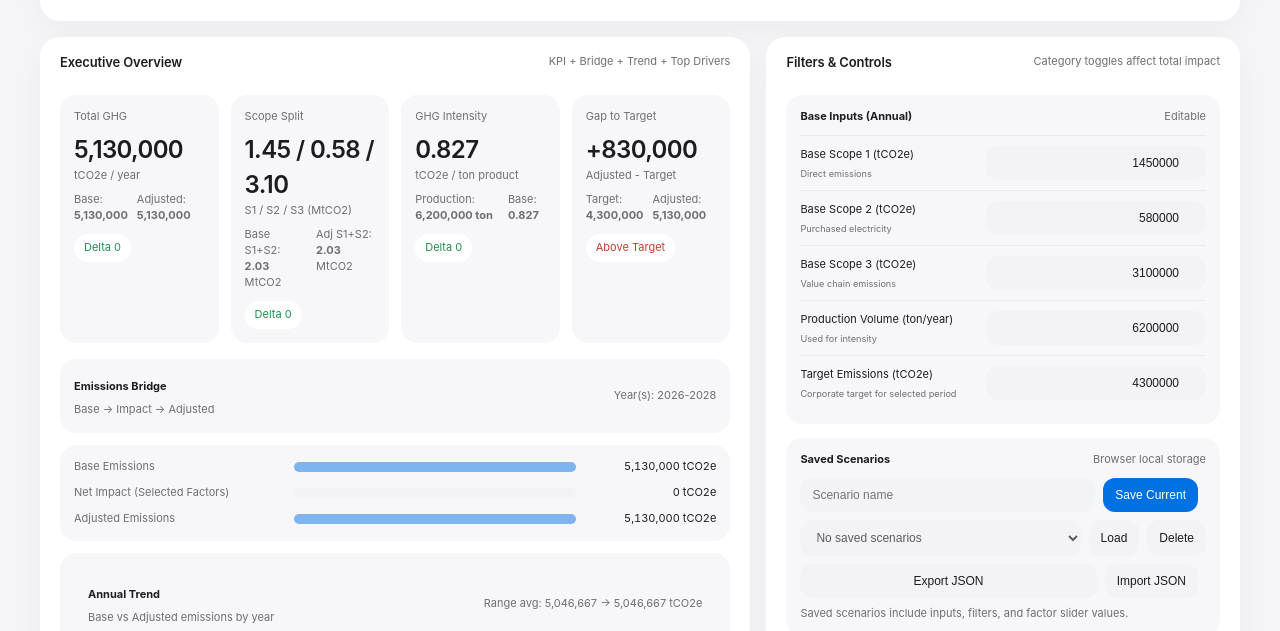
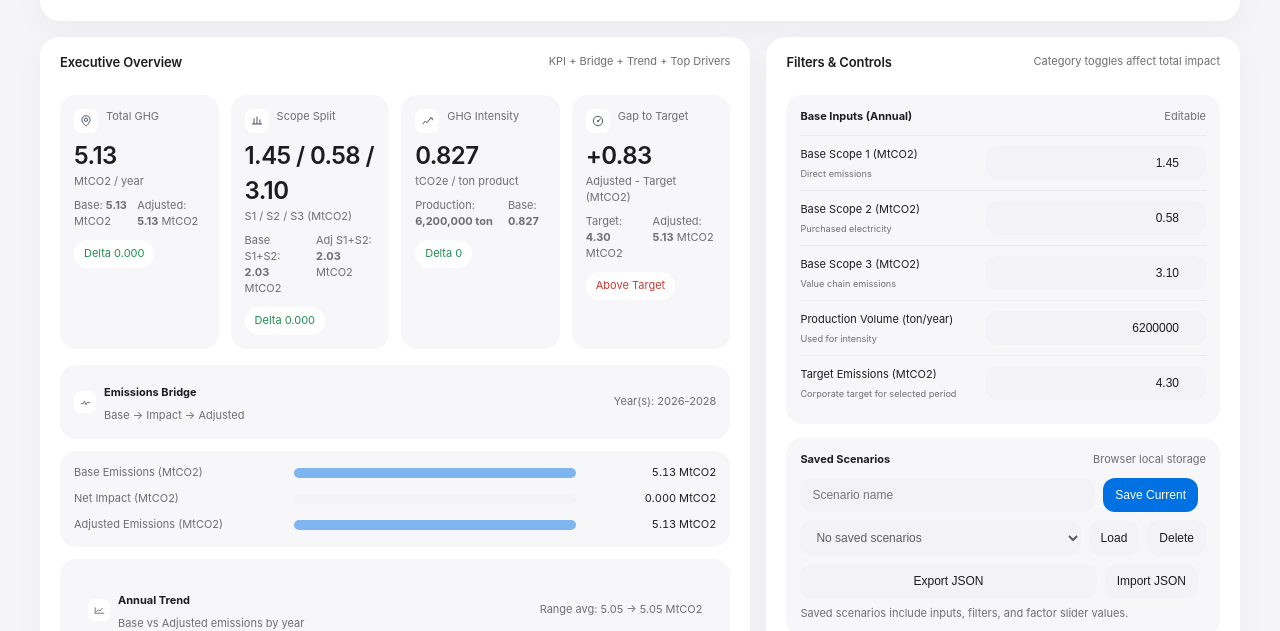
Before and after one commit to jakkawalp-maker/IRPC-SD-Dashboard, a plain HTML site: page index.html in a window 1280 px wide. Shown: the part 183-814 px from the top of the page. Drawn offline with Linux system fonts and the light colour scheme.

Commit message:
Update GHG dashboard: phase 1.1 + scope display in MtCO2

```diff
--- a/app.js
+++ b/app.js
@@ -5,7 +5,10 @@ const el = (id) => document.getElementById(id);
 const fmt = (n) => Math.round(n).toString().replace(/\B(?=(\d{3})+(?!\d))/g, ",");
 const sign = (n) => (n > 0 ? "+" : "") + fmt(n);
 const fmt2 = (n) => (Number.isFinite(n) ? n.toFixed(3) : "0.000");
-const fmtMt = (n) => (Number.isFinite(n) ? (n / 1000000).toFixed(2) : "0.00");
+const tonsToMt = (n) => n / 1000000;
+const mtToTons = (n) => n * 1000000;
+const fmtMt = (n, digits = 2) => (Number.isFinite(n) ? tonsToMt(n).toFixed(digits) : (0).toFixed(digits));
+const signMt = (n, digits = 2) => (n > 0 ? "+" : "") + fmtMt(n, digits);
 
 const state = {
   years: [],
@@ -172,11 +175,11 @@ function rebuildYearsPreserveSelection() {
 }
 
 function setBaseInputs(baseInputs) {
-  refs.inS1.value = baseInputs.s1 ?? 1450000;
-  refs.inS2.value = baseInputs.s2 ?? 580000;
-  refs.inS3.value = baseInputs.s3 ?? 3100000;
+  refs.inS1.value = fmtMt(baseInputs.s1 ?? 1450000, 2);
+  refs.inS2.value = fmtMt(baseInputs.s2 ?? 580000, 2);
+  refs.inS3.value = fmtMt(baseInputs.s3 ?? 3100000, 2);
   refs.inProd.value = baseInputs.production ?? 6200000;
-  refs.inTarget.value = baseInputs.target ?? 4300000;
+  refs.inTarget.value = fmtMt(baseInputs.target ?? 4300000, 2);
 }
 
 function buildSliders() {
@@ -199,11 +202,11 @@ function buildSliders() {
     const pill = document.createElement("div");
     pill.className = "pill";
     pill.id = `v_${f.id}`;
-    pill.textContent = `${sign(f.value)} tCO2e`;
+    pill.textContent = `${signMt(f.value, 3)} MtCO2`;
 
     r.addEventListener("input", () => {
       f.value = Number(r.value);
-      pill.textContent = `${sign(f.value)} tCO2e`;
+      pill.textContent = `${signMt(f.value, 3)} MtCO2`;
       recalc();
     });
 
@@ -273,7 +276,7 @@ function applyPreset(key) {
     const slider = el(`s_${f.id}`);
     const pill = el(`v_${f.id}`);
     if (slider) slider.value = f.value;
-    if (pill) pill.textContent = `${sign(f.value)} tCO2e`;
+    if (pill) pill.textContent = `${signMt(f.value, 3)} MtCO2`;
   });
   recalc();
 }
@@ -285,7 +288,7 @@ function applySample() {
     const s = el(`s_${f.id}`);
     const p = el(`v_${f.id}`);
     if (s) s.value = f.value;
-    if (p) p.textContent = `${sign(f.value)} tCO2e`;
+    if (p) p.textContent = `${signMt(f.value, 3)} MtCO2`;
   });
   recalc();
 }
@@ -314,8 +317,8 @@ function getFilteredFactors() {
   return arr;
 }
 
-function paintDelta(node, d, lowerIsBetter) {
-  node.textContent = `Delta ${sign(d)}`;
+function paintDelta(node, d, lowerIsBetter, formatter = sign) {
+  node.textContent = `Delta ${formatter(d)}`;
   node.classList.remove("good", "bad");
   const isGood = lowerIsBetter ? d <= 0 : d >= 0;
   node.classList.add(isGood ? "good" : "bad");
@@ -337,11 +340,11 @@ function recalc() {
     refs.hintLeft.textContent = "Filter/search/sort sensitivity exploration";
   }
 
-  const s1 = Number(refs.inS1.value || 0);
-  const s2 = Number(refs.inS2.value || 0);
-  const s3 = Number(refs.inS3.value || 0);
+  const s1 = mtToTons(Number(refs.inS1.value || 0));
+  const s2 = mtToTons(Number(refs.inS2.value || 0));
+  const s3 = mtToTons(Number(refs.inS3.value || 0));
   const prod = Math.max(Number(refs.inProd.value || 1), 1);
-  const target = Number(refs.inTarget.value || 0);
+  const target = mtToTons(Number(refs.inTarget.value || 0));
 
   const baseTotal = s1 + s2 + s3;
   const selected = getFilteredFactors();
@@ -358,24 +361,24 @@ function recalc() {
   const adjIntensity = adjTotal / prod;
   const gap = adjTotal - target;
 
-  refs.kpiTotal.textContent = fmt(adjTotal);
-  refs.baseTotal.textContent = fmt(baseTotal);
-  refs.adjTotal.textContent = fmt(adjTotal);
-  paintDelta(refs.dTotal, adjTotal - baseTotal, true);
+  refs.kpiTotal.textContent = fmtMt(adjTotal);
+  refs.baseTotal.textContent = fmtMt(baseTotal);
+  refs.adjTotal.textContent = fmtMt(adjTotal);
+  paintDelta(refs.dTotal, adjTotal - baseTotal, true, (n) => signMt(n, 3));
 
   refs.kpiSplit.textContent = `${fmtMt(adjS1)} / ${fmtMt(adjS2)} / ${fmtMt(adjS3)}`;
   refs.base12.textContent = fmtMt(s1 + s2);
   refs.adj12.textContent = fmtMt(adjS1 + adjS2);
-  paintDelta(refs.d12, adjS1 + adjS2 - (s1 + s2), true);
+  paintDelta(refs.d12, adjS1 + adjS2 - (s1 + s2), true, (n) => signMt(n, 3));
 
   refs.kpiInt.textContent = fmt2(adjIntensity);
   refs.outProd.textContent = `${fmt(prod)} ton`;
   refs.baseInt.textContent = fmt2(baseIntensity);
   paintDelta(refs.dInt, adjIntensity - baseIntensity, true);
 
-  refs.kpiGap.textContent = sign(gap);
-  refs.targetV.textContent = fmt(target);
-  refs.adjV.textContent = fmt(adjTotal);
+  refs.kpiGap.textContent = signMt(gap);
+  refs.targetV.textContent = fmtMt(target);
+  refs.adjV.textContent = fmtMt(adjTotal);
   refs.dGap.textContent = gap <= 0 ? "On/Below Target" : "Above Target";
   refs.dGap.classList.remove("good", "bad");
   refs.dGap.classList.add(gap <= 0 ? "good" : "bad");
@@ -386,9 +389,9 @@ function recalc() {
   refs.wfAdj.style.width = `${Math.min(100, (Math.abs(adjTotal) / maxAbs) * 100)}%`;
   refs.wfImpact.classList.toggle("neg", impact > 0);
 
-  refs.wfBaseVal.textContent = `${fmt(baseTotal)} tCO2e`;
-  refs.wfImpactVal.textContent = `${sign(impact)} tCO2e`;
-  refs.wfAdjVal.textContent = `${fmt(adjTotal)} tCO2e`;
+  refs.wfBaseVal.textContent = `${fmtMt(baseTotal)} MtCO2`;
+  refs.wfImpactVal.textContent = `${signMt(impact, 3)} MtCO2`;
+  refs.wfAdjVal.textContent = `${fmtMt(adjTotal)} MtCO2`;
 
   renderDrivers(selected);
   renderTrend(baseTotal, impact);
@@ -409,7 +412,7 @@ function renderDrivers(selectedFactors) {
     left.innerHTML = `<div class='name'>${f.name}</div><div class='meta'>${f.group.toUpperCase()} • ${f.hint}</div>`;
     const badge = document.createElement("div");
     badge.className = `impact ${f.value <= 0 ? "good" : "bad"}`;
-    badge.textContent = `${sign(f.value)} tCO2e`;
+    badge.textContent = `${signMt(f.value, 3)} MtCO2`;
     row.appendChild(left);
     row.appendChild(badge);
     refs.drivers.appendChild(row);
@@ -457,7 +460,7 @@ function renderTrend(currentBase, currentImpact) {
     const value = minV + ((yTicks - idx) / yTicks) * range;
     const y = yForValue(value);
     return `<line class="trend-grid" x1="${padLeft}" y1="${y}" x2="${width - padRight}" y2="${y}" />
-      <text class="trend-label" x="6" y="${y + 4}">${fmt(value / 1000)}k</text>`;
+      <text class="trend-label" x="6" y="${y + 4}">${fmtMt(value, 1)} Mt</text>`;
   }).join("\n");
 
   const xLabels = trend.map((d, i) => {
@@ -483,7 +486,7 @@ function renderTrend(currentBase, currentImpact) {
   if (selected.length > 0) {
     const avgBase = selected.reduce((s, d) => s + d.base, 0) / selected.length;
     const avgAdj = selected.reduce((s, d) => s + d.adjusted, 0) / selected.length;
-    refs.trendSummary.textContent = `Range avg: ${fmt(avgBase)} -> ${fmt(avgAdj)} tCO2e`;
+    refs.trendSummary.textContent = `Range avg: ${fmtMt(avgBase)} -> ${fmtMt(avgAdj)} MtCO2`;
   } else {
     refs.trendSummary.textContent = "-";
   }
@@ -520,14 +523,24 @@ function scenarioSnapshot() {
   };
 }
 
+function normalizeMtInputFromSnapshot(value) {
+  const n = Number(value);
+  if (!Number.isFinite(n)) return null;
+  return Math.abs(n) > 1000 ? tonsToMt(n) : n;
+}
+
 function applySnapshot(snapshot) {
   if (!snapshot) return;
 
-  refs.inS1.value = snapshot.inputs?.s1 ?? refs.inS1.value;
-  refs.inS2.value = snapshot.inputs?.s2 ?? refs.inS2.value;
-  refs.inS3.value = snapshot.inputs?.s3 ?? refs.inS3.value;
+  const s1 = normalizeMtInputFromSnapshot(snapshot.inputs?.s1);
+  const s2 = normalizeMtInputFromSnapshot(snapshot.inputs?.s2);
+  const s3 = normalizeMtInputFromSnapshot(snapshot.inputs?.s3);
+  const target = normalizeMtInputFromSnapshot(snapshot.inputs?.target);
+  if (s1 !== null) refs.inS1.value = s1;
+  if (s2 !== null) refs.inS2.value = s2;
+  if (s3 !== null) refs.inS3.value = s3;
   refs.inProd.value = snapshot.inputs?.production ?? refs.inProd.value;
-  refs.inTarget.value = snapshot.inputs?.target ?? refs.inTarget.value;
+  if (target !== null) refs.inTarget.value = target;
 
   if (snapshot.years?.from) refs.yearFrom.value = String(snapshot.years.from);
   if (snapshot.years?.to) refs.yearTo.value = String(snapshot.years.to);
@@ -551,7 +564,7 @@ function applySnapshot(snapshot) {
     const slider = el(`s_${f.id}`);
     const pill = el(`v_${f.id}`);
     if (slider) slider.value = f.value;
-    if (pill) pill.textContent = `${sign(f.value)} tCO2e`;
+    if (pill) pill.textContent = `${signMt(f.value, 3)} MtCO2`;
   });
 
   normalizeYears();
@@ -728,7 +741,9 @@ function parseTrendCsv(csvText) {
 
   let startIdx = 0;
   const first = rows[0].toLowerCase();
-  if (first.includes("year") && first.includes("base")) {
+  const isHeader = first.includes("year") && first.includes("base");
+  const isMtHeader = first.includes("mt");
+  if (isHeader) {
     startIdx = 1;
   }
 
@@ -737,8 +752,10 @@ function parseTrendCsv(csvText) {
     const parts = rows[i].split(",").map((x) => x.trim());
     if (parts.length < 2) continue;
     const year = Number(parts[0]);
-    const base = Number(parts[1]);
-    if (Number.isFinite(year) && Number.isFinite(base)) {
+    const raw = Number(parts[1]);
+    if (!Number.isFinite(year) || !Number.isFinite(raw)) continue;
+    const base = isMtHeader || Math.abs(raw) < 1000 ? mtToTons(raw) : raw;
+    if (Number.isFinite(base)) {
       output[year] = base;
     }
   }
--- a/index.html
+++ b/index.html
@@ -44,53 +44,78 @@
         <div class="bd">
           <div class="kpis">
             <div class="kpi">
+              <div class="kpiHead">
+                <span class="kpiIcon" aria-hidden="true">
+                  <svg viewBox="0 0 24 24" fill="none"><path d="M12 3C8 3 5 6 5 10c0 5 7 11 7 11s7-6 7-11c0-4-3-7-7-7z" stroke="currentColor" stroke-width="1.7"/><circle cx="12" cy="10" r="2.8" stroke="currentColor" stroke-width="1.7"/></svg>
+                </span>
                 <div class="t">Total GHG</div>
+              </div>
               <div class="v" id="kpiTotal">-</div>
-              <div class="u">tCO2e / year</div>
-              <div class="row"><span>Base: <b id="baseTotal">-</b></span><span>Adjusted: <b id="adjTotal">-</b></span></div>
+              <div class="u">MtCO2 / year</div>
+              <div class="row"><span>Base: <b id="baseTotal">-</b> MtCO2</span><span>Adjusted: <b id="adjTotal">-</b> MtCO2</span></div>
               <div id="dTotal" class="delta">Delta -</div>
             </div>
             <div class="kpi">
+              <div class="kpiHead">
+                <span class="kpiIcon" aria-hidden="true">
+                  <svg viewBox="0 0 24 24" fill="none"><path d="M4 17h16M7 17V8m5 9V5m5 12v-7" stroke="currentColor" stroke-width="1.7" stroke-linecap="round"/></svg>
+                </span>
                 <div class="t">Scope Split</div>
+              </div>
               <div class="v" id="kpiSplit">-</div>
               <div class="u">S1 / S2 / S3 (MtCO2)</div>
               <div class="row"><span>Base S1+S2: <b id="base12">-</b> MtCO2</span><span>Adj S1+S2: <b id="adj12">-</b> MtCO2</span></div>
               <div id="d12" class="delta">Delta -</div>
             </div>
             <div class="kpi">
+              <div class="kpiHead">
+                <span class="kpiIcon" aria-hidden="true">
+                  <svg viewBox="0 0 24 24" fill="none"><path d="M5 17l4-5 3 3 6-8" stroke="currentColor" stroke-width="1.7" stroke-linecap="round" stroke-linejoin="round"/><path d="M18 7h3v3" stroke="currentColor" stroke-width="1.7" stroke-linecap="round"/></svg>
+                </span>
                 <div class="t">GHG Intensity</div>
+              </div>
               <div class="v" id="kpiInt">-</div>
               <div class="u">tCO2e / ton product</div>
               <div class="row"><span>Production: <b id="outProd">-</b></span><span>Base: <b id="baseInt">-</b></span></div>
               <div id="dInt" class="delta">Delta -</div>
             </div>
             <div class="kpi">
+              <div class="kpiHead">
+                <span class="kpiIcon" aria-hidden="true">
+                  <svg viewBox="0 0 24 24" fill="none"><circle cx="12" cy="12" r="8" stroke="currentColor" stroke-width="1.7"/><path d="M12 12L16 9" stroke="currentColor" stroke-width="1.7" stroke-linecap="round"/><circle cx="12" cy="12" r="1.6" fill="currentColor"/></svg>
+                </span>
                 <div class="t">Gap to Target</div>
+              </div>
               <div class="v" id="kpiGap">-</div>
-              <div class="u">Adjusted - Target</div>
-              <div class="row"><span>Target: <b id="targetV">-</b></span><span>Adjusted: <b id="adjV">-</b></span></div>
+              <div class="u">Adjusted - Target (MtCO2)</div>
+              <div class="row"><span>Target: <b id="targetV">-</b> MtCO2</span><span>Adjusted: <b id="adjV">-</b> MtCO2</span></div>
               <div id="dGap" class="delta">Status -</div>
             </div>
           </div>
 
           <div class="section">
             <div class="mini">
+              <div class="titleWithIcon">
+                <span class="miniIcon" aria-hidden="true">
+                  <svg viewBox="0 0 24 24" fill="none"><path d="M4 16h4l2-5 3 7 2-4h5" stroke="currentColor" stroke-width="1.7" stroke-linecap="round" stroke-linejoin="round"/></svg>
+                </span>
                 <div><b>Emissions Bridge</b><br /><span>Base -> Impact -> Adjusted</span></div>
+              </div>
               <span id="yearLabel">Year(s): -</span>
             </div>
             <div class="wf">
               <div class="wf-row">
-                <div class="wf-label">Base Emissions</div>
+                <div class="wf-label">Base Emissions (MtCO2)</div>
                 <div class="bar"><div class="fill" id="wfBase"></div></div>
                 <div class="wf-val" id="wfBaseVal">-</div>
               </div>
               <div class="wf-row">
-                <div class="wf-label">Net Impact (Selected Factors)</div>
+                <div class="wf-label">Net Impact (MtCO2)</div>
                 <div class="bar"><div class="fill" id="wfImpact"></div></div>
                 <div class="wf-val" id="wfImpactVal">-</div>
               </div>
               <div class="wf-row">
-                <div class="wf-label">Adjusted Emissions</div>
+                <div class="wf-label">Adjusted Emissions (MtCO2)</div>
                 <div class="bar"><div class="fill" id="wfAdj"></div></div>
                 <div class="wf-val" id="wfAdjVal">-</div>
               </div>
@@ -98,7 +123,12 @@
 
             <div class="trend">
               <div class="mini" style="margin-bottom:8px">
+                <div class="titleWithIcon">
+                  <span class="miniIcon" aria-hidden="true">
+                    <svg viewBox="0 0 24 24" fill="none"><path d="M4 17V7m0 10h16M7 14l3-3 3 2 4-5" stroke="currentColor" stroke-width="1.7" stroke-linecap="round" stroke-linejoin="round"/></svg>
+                  </span>
                   <div><b>Annual Trend</b><br /><span>Base vs Adjusted emissions by year</span></div>
+                </div>
                 <span class="hint" id="trendSummary">-</span>
               </div>
               <svg id="trendSvg" viewBox="0 0 760 240" role="img" aria-label="Annual emissions trend chart"></svg>
@@ -106,7 +136,12 @@
 
             <div class="list">
               <div class="mini" style="margin-bottom:8px">
+                <div class="titleWithIcon">
+                  <span class="miniIcon" aria-hidden="true">
+                    <svg viewBox="0 0 24 24" fill="none"><path d="M5 18h14M7 15h10M9 12h6M11 9h2" stroke="currentColor" stroke-width="1.7" stroke-linecap="round"/></svg>
+                  </span>
                   <div><b>Top Drivers</b><br /><span>Based on filter/search/sort</span></div>
+                </div>
                 <span class="hint">Top 10 factors</span>
               </div>
               <div id="drivers"></div>
@@ -126,24 +161,24 @@
             <div class="group">
               <div class="gt"><b>Base Inputs (Annual)</b><span>Editable</span></div>
               <div class="ctrl">
-                <label>Base Scope 1 (tCO2e)<small>Direct emissions</small></label>
-                <input class="pill" id="inS1" type="number" step="5000" />
+                <label>Base Scope 1 (MtCO2)<small>Direct emissions</small></label>
+                <input class="pill" id="inS1" type="number" step="0.01" />
               </div>
               <div class="ctrl">
-                <label>Base Scope 2 (tCO2e)<small>Purchased electricity</small></label>
-                <input class="pill" id="inS2" type="number" step="5000" />
+                <label>Base Scope 2 (MtCO2)<small>Purchased electricity</small></label>
+                <input class="pill" id="inS2" type="number" step="0.01" />
               </div>
               <div class="ctrl">
-                <label>Base Scope 3 (tCO2e)<small>Value chain emissions</small></label>
-                <input class="pill" id="inS3" type="number" step="10000" />
+                <label>Base Scope 3 (MtCO2)<small>Value chain emissions</small></label>
+                <input class="pill" id="inS3" type="number" step="0.01" />
               </div>
               <div class="ctrl">
                 <label>Production Volume (ton/year)<small>Used for intensity</small></label>
                 <input class="pill" id="inProd" type="number" step="25000" />
               </div>
               <div class="ctrl">
-                <label>Target Emissions (tCO2e)<small>Corporate target for selected period</small></label>
-                <input class="pill" id="inTarget" type="number" step="10000" />
+                <label>Target Emissions (MtCO2)<small>Corporate target for selected period</small></label>
+                <input class="pill" id="inTarget" type="number" step="0.01" />
               </div>
             </div>
 
@@ -173,7 +208,7 @@
                 <button id="resetCsvBtn">Reset Trend Data</button>
                 <input id="csvImportFile" type="file" accept=".csv,text/csv" hidden />
               </div>
-              <p class="note" id="csvHint" style="margin-top:8px">CSV format: <code>year,base_total</code>. Example: <code>2026,5130000</code></p>
+              <p class="note" id="csvHint" style="margin-top:8px">CSV format: <code>year,base_total_mt</code>. Example: <code>2026,5.13</code></p>
             </div>
 
             <div class="group">
@@ -189,7 +224,7 @@
             </div>
 
             <div class="group">
-              <div class="gt"><b>Factor Sliders</b><span>Impact to total GHG (tCO2e)</span></div>
+              <div class="gt"><b>Factor Sliders</b><span>Impact to total GHG (MtCO2)</span></div>
               <div id="slidersHost"></div>
             </div>
           </div>
--- a/styles.css
+++ b/styles.css
@@ -110,6 +110,26 @@ button.primary{
 .kpi .t{font-size:11px;color:var(--muted);margin-bottom:8px}
 .kpi .v{font-size:24px;font-weight:630;letter-spacing:-.026em;word-break:break-word}
 .kpi .u{font-size:11px;color:var(--muted)}
+.kpiHead{
+  display:flex;
+  align-items:center;
+  gap:8px;
+  margin-bottom:6px;
+}
+.kpiIcon{
+  width:24px;
+  height:24px;
+  border-radius:8px;
+  background:#ffffff;
+  display:inline-flex;
+  align-items:center;
+  justify-content:center;
+  color:#4b5563;
+}
+.kpiIcon svg{
+  width:14px;
+  height:14px;
+}
 .kpi .row{
   margin-top:8px;
   display:flex;
@@ -141,6 +161,25 @@ button.primary{
   justify-content:space-between;
   align-items:center;
   gap:8px;
+}
+.titleWithIcon{
+  display:flex;
+  align-items:center;
+  gap:8px;
+}
+.miniIcon{
+  width:22px;
+  height:22px;
+  border-radius:7px;
+  background:#ffffff;
+  display:inline-flex;
+  align-items:center;
+  justify-content:center;
+  color:#6b7280;
+}
+.miniIcon svg{
+  width:13px;
+  height:13px;
 }
 .mini b{font-size:11px}
 .mini span{font-size:11px;color:var(--muted)}
```
Lines whose indentation alone changed are shown as unchanged.
